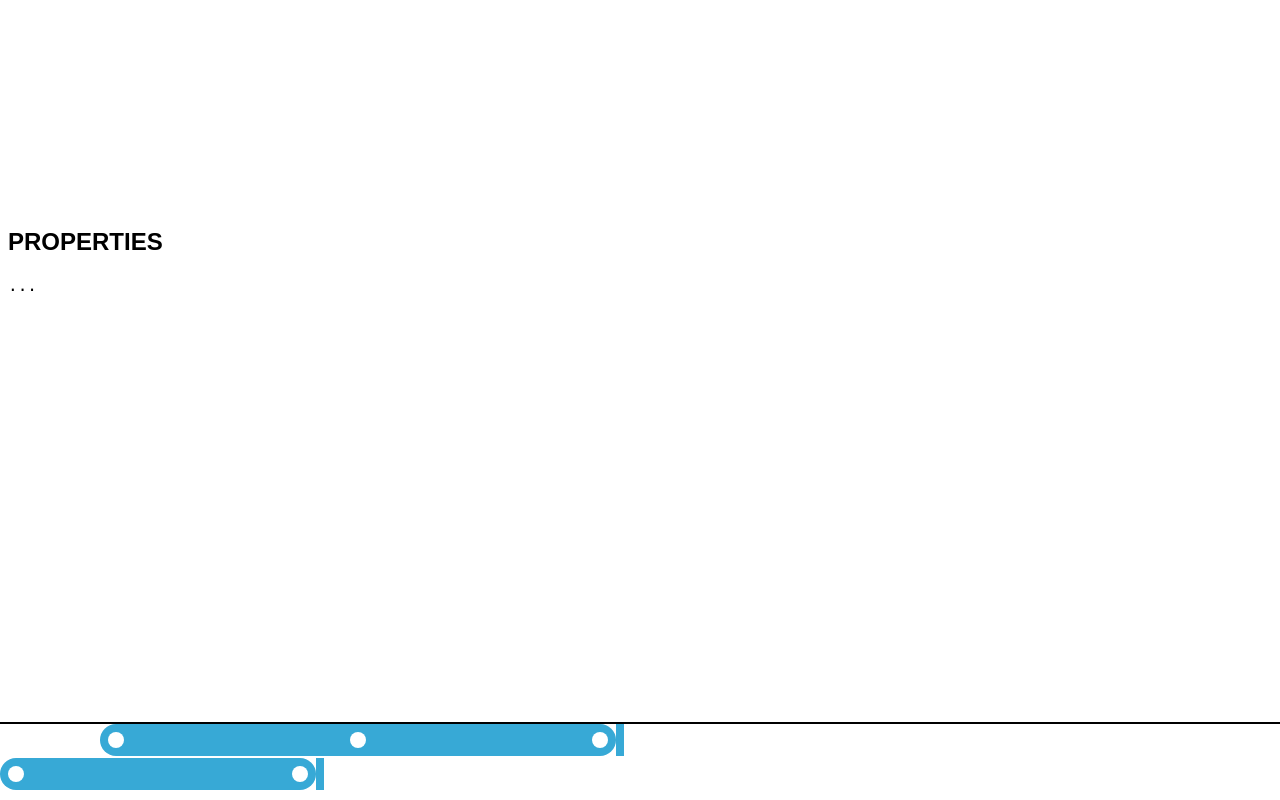
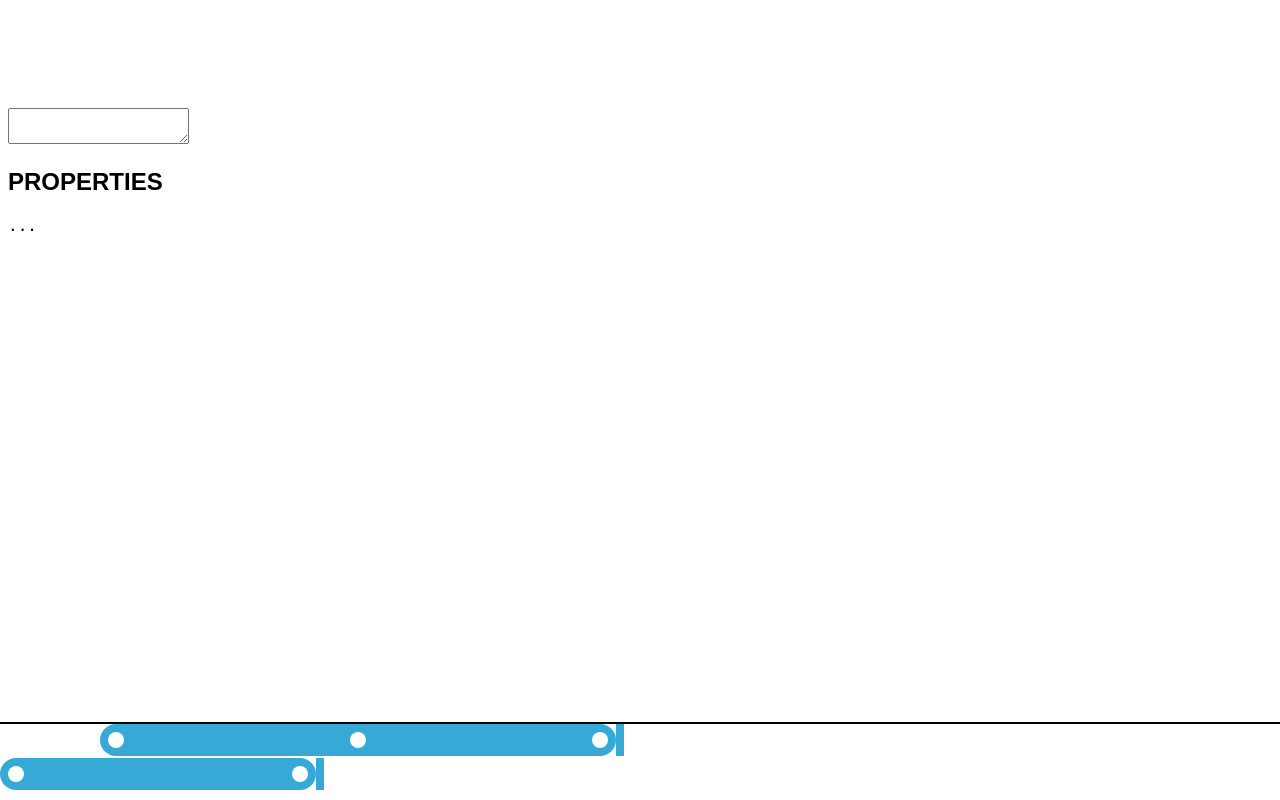
Before and after one commit to nicasi/csstimelinegui, a React (Create React App) app: page / in a window 1280 px wide. Built offline with nearby package versions, Linux system fonts and the light colour scheme.

Commit message:
resizing works

```diff
--- a/public/index.html
+++ b/public/index.html
@@ -29,8 +29,6 @@
     <noscript>
       You need to enable JavaScript to run this app.
     </noscript>
-    <div id="el1"></div>
-    <div id="el2"></div>
     <div id="root">
 
     </div>
--- a/src/App.js
+++ b/src/App.js
@@ -4,6 +4,7 @@ import Line from "./Line";
 
 export default function App() {
   const [cssPropsPaneText, setCssPropsPaneText] = useState("...");
+  const [html, setHTML] = useState('<div id="el1"></div>');
 
   let animations = [
     {
@@ -80,9 +81,21 @@ export default function App() {
     })
   };
 
+  const onHTMLChangeHandler = (e) => {
+    let html = e.target.value;
+    setHTML(html);
+  }
+
+  function createMarkup() {
+    return {__html: html};
+  }
+
+
   return (
     <div className="App">
-      <div id="scene"></div>
+      <div id="scene" dangerouslySetInnerHTML={createMarkup()}>
+      </div>
+      <textarea id="html" onChange={onHTMLChangeHandler}></textarea>
       <div id="timeLine">
         {animations.map((animation) => {
           //console.log(animation);
--- a/src/Line.js
+++ b/src/Line.js
@@ -1,4 +1,4 @@
-import React, { useState } from "react";
+import React, { useState, useEffect } from "react";
 import KeyFrame from "./KeyFrame";
 
 const Line = (props) => {
@@ -9,15 +9,27 @@ const Line = (props) => {
     const [MouseXStart, setMouseXStart] = useState(0);
     const [MouseButtonDownOnLine, setMouseButtonDownOnLine] = useState(false);
     const [MouseButtonDownOnResizeHandle, setMouseButtonDownOnResizeHandle] = useState(false);
+    const [MouseMoveHandlerAdded, setMouseMoveHandlerAdded] = useState(false);
+
+    useEffect(() => {
+        if(MouseMoveHandlerAdded) return;
+
+        if(!MouseButtonDownOnLine && !MouseButtonDownOnResizeHandle) {
+            return;
+        }
+
+        document.addEventListener('mousemove', mouseMoveHandler);
+        document.addEventListener('mouseup', mouseUpHandler);
+
+        setMouseMoveHandlerAdded(true);
+    });
 
     const mouseMoveHandler = (e) => {
         e.stopPropagation();
 
         if(MouseButtonDownOnLine) {
-            if (e.clientX !== 0) {
-                let newLeftVal = LeftStart + e.clientX - MouseXStart;
-                setLeft(newLeftVal);
-            }
+            let newLeftVal = LeftStart + (e.clientX - MouseXStart);
+            setLeft(newLeftVal);
         }
 
         if(MouseButtonDownOnResizeHandle) {
@@ -36,14 +48,18 @@ const Line = (props) => {
         if (e.target.className=='line') setMouseButtonDownOnLine(true);
         if (e.target.className=='resize-handle') setMouseButtonDownOnResizeHandle(true);
         setMouseXStart(e.clientX);
+        setLeftStart(Left);
         setWidthStart(Width);
     }
 
     const mouseUpHandler = (e) => {
+        document.removeEventListener('mousemove', mouseMoveHandler);
+        setMouseMoveHandlerAdded(false);
+
         setMouseButtonDownOnLine(false);
         setMouseButtonDownOnResizeHandle(false);
-        setMouseXStart(e.clientX);
-        setLeftStart(Left);
+        //setMouseXStart(e.clientX);
+        //setLeftStart(Left);
     }
 
     const onKeyFrameSelectHandler = (cssProps) => {
@@ -60,7 +76,6 @@ const Line = (props) => {
             onMouseDown = { mouseDownHandler }
             onMouseUp = { mouseUpHandler }
             onMouseLeave = { mouseUpHandler }
-            onMouseMove = { mouseMoveHandler }
             onDoubleClick = { dblClickHandler }
             style = {
                 { left: Left + "px", width: Width}
```
Also changed, not shown: package.json (+13 -3 lines), public/manifest.json (added), 2 other files (tests, documents, lock files or other folders).
